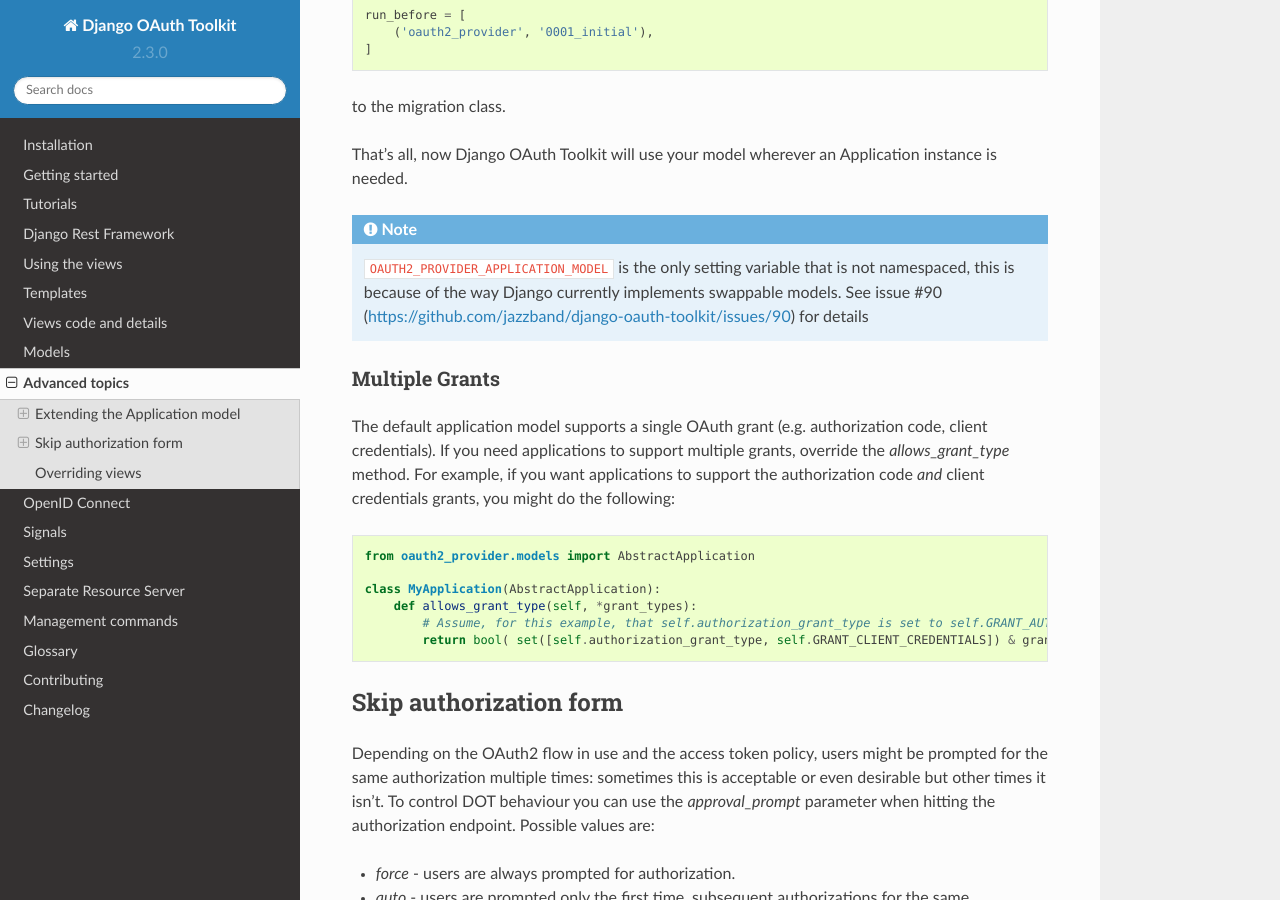
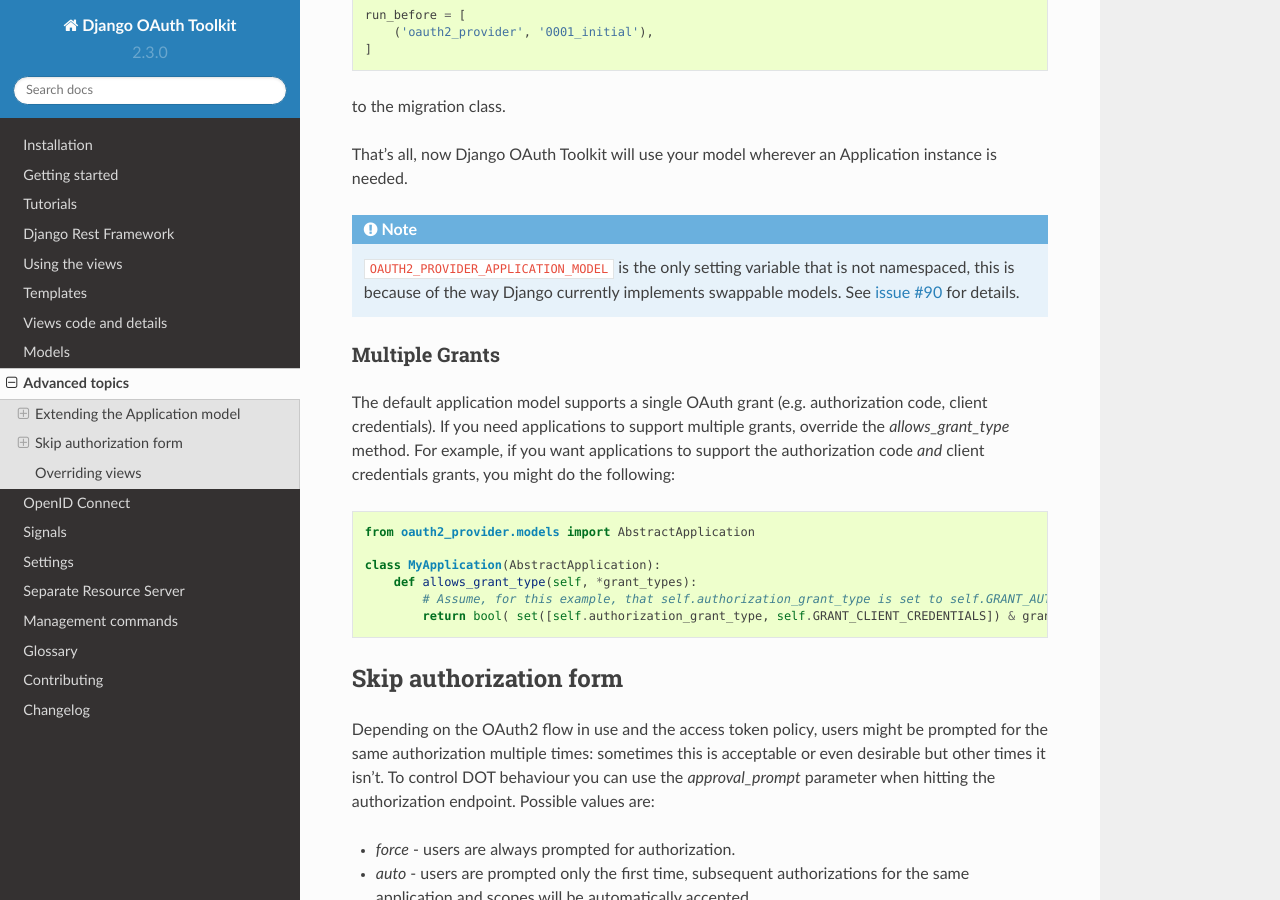
Before and after one commit to jazzband/django-oauth-toolkit, a Sphinx documentation site: the page built from docs/advanced_topics.rst, in a window 1280 px wide and 900 px high, scrolled down 1435 px. Built offline with Sphinx 7.4.7 and the Read the Docs theme 2.0.0, drawn with Linux system fonts in a browser that asks for light colours.

Commit message:
docs: linkify github issue link

```diff
--- a/docs/advanced_topics.rst
+++ b/docs/advanced_topics.rst
@@ -63,7 +63,7 @@
 
 .. note:: ``OAUTH2_PROVIDER_APPLICATION_MODEL`` is the only setting variable that is not namespaced, this
     is because of the way Django currently implements swappable models.
-    See issue #90 (https://github.com/jazzband/django-oauth-toolkit/issues/90) for details
+    See `issue #90 <https://github.com/jazzband/django-oauth-toolkit/issues/90>`_ for details.
 
 Multiple Grants
 ~~~~~~~~~~~~~~~
--- a/docs/settings.rst
+++ b/docs/settings.rst
@@ -4,7 +4,7 @@
 Our configurations are all namespaced under the `OAUTH2_PROVIDER` settings with the exception of
 `OAUTH2_PROVIDER_APPLICATION_MODEL, OAUTH2_PROVIDER_ACCESS_TOKEN_MODEL, OAUTH2_PROVIDER_GRANT_MODEL,
 OAUTH2_PROVIDER_REFRESH_TOKEN_MODEL`: this is because of the way Django currently implements
-swappable models. See issue #90 (https://github.com/jazzband/django-oauth-toolkit/issues/90) for details.
+swappable models. See `issue #90 <https://github.com/jazzband/django-oauth-toolkit/issues/90>`_ for details.
 
 For example:
 
```
